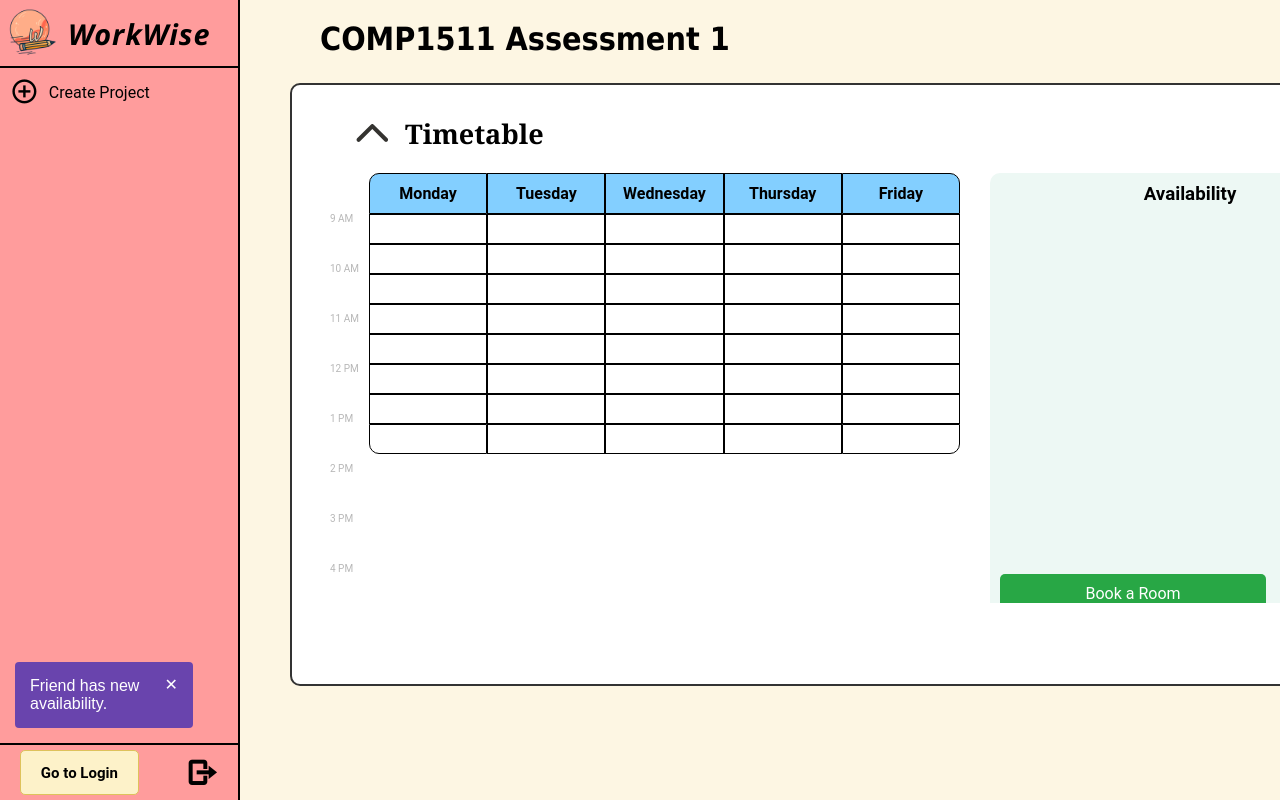
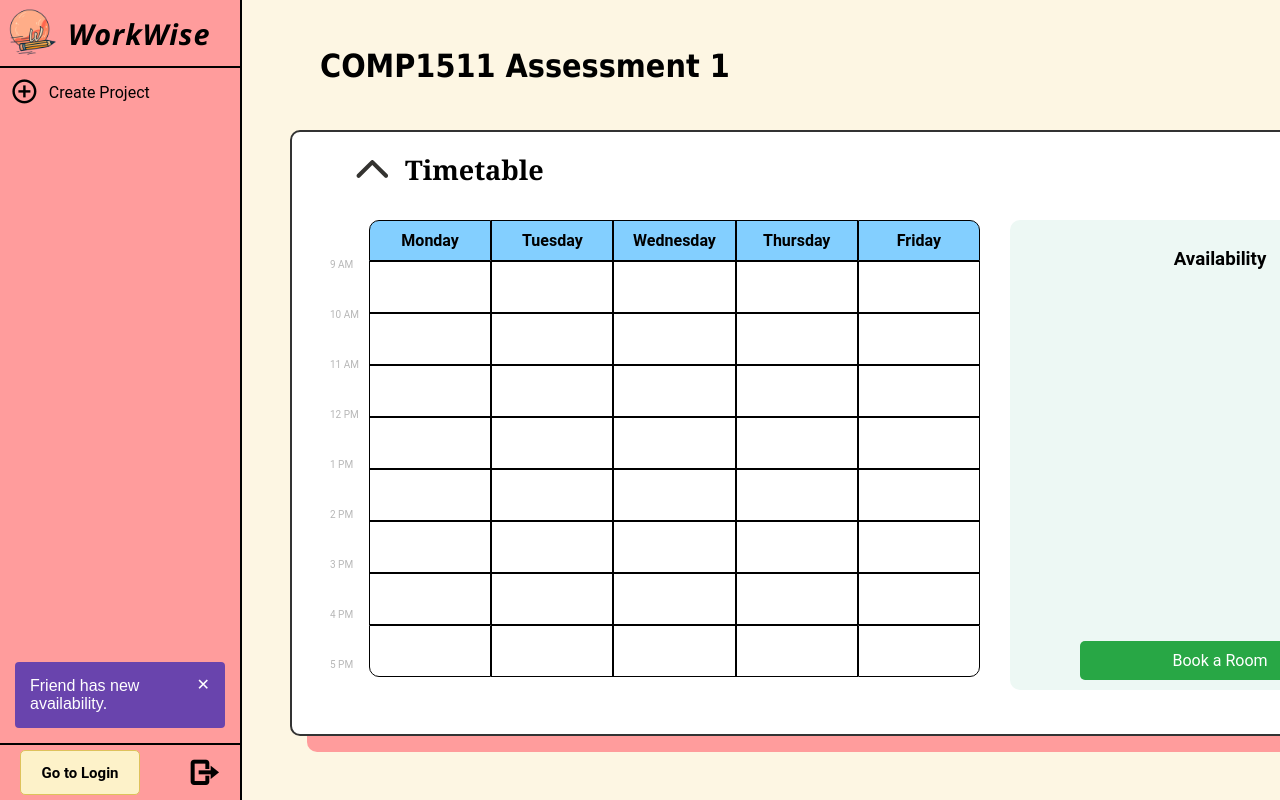
Before and after one commit to Amygdala73/Blue_Print_2024, a website: page pages/home.html in a window 1280 px wide. Shown: the top 800 px of the page. Drawn offline with nearby package versions, Linux system fonts and the light colour scheme.

Commit message:
fixing that

```diff
--- a/css/home.css
+++ b/css/home.css
@@ -420,6 +420,7 @@ body {
     height: 450px; /* Fixed height */
     flex-shrink: 0;
     justify-content: space-between; /* Ensure button stays at the bottom */
+    align-items: center;
 }
 
 .availability-list {
--- a/css/main.css
+++ b/css/main.css
@@ -1,12 +1,3 @@
-/*** reset ***/
-*,
-*::before,
-*::after {
-  box-sizing: border-box;
-  margin: 0;
-  padding: 0;
-}
-
 /* elements inside forms */
 form * {
   border: none;
@@ -20,10 +11,6 @@ button {
   font: inherit;
   background-color: transparent;
   cursor: pointer;
-}
-
-ul {
-  list-style: none;
 }
 
 a {
```
